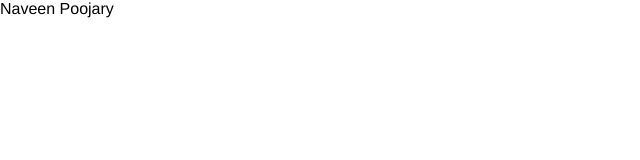
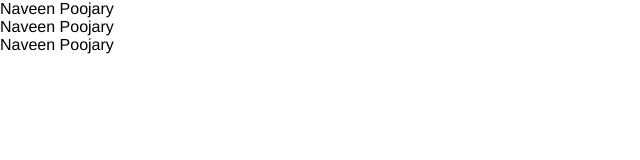
Before and after one commit to naveenpoojary/ConferenceAPP, a website: page src/client/index.html in a window 1280 px wide. Shown: the whole page, without its empty margins (0-640 px from the left). Drawn offline with Linux system fonts and the light colour scheme.

Commit message:
3 line change

```diff
--- a/src/client/index.html
+++ b/src/client/index.html
@@ -15,5 +15,9 @@
     </head>
     <body>
         <div id="main">Naveen Poojary</div>
+        <div id="main">Naveen Poojary</div>
+        <div id="main">Naveen Poojary</div>
+
+
     </body>
 </html>
```
